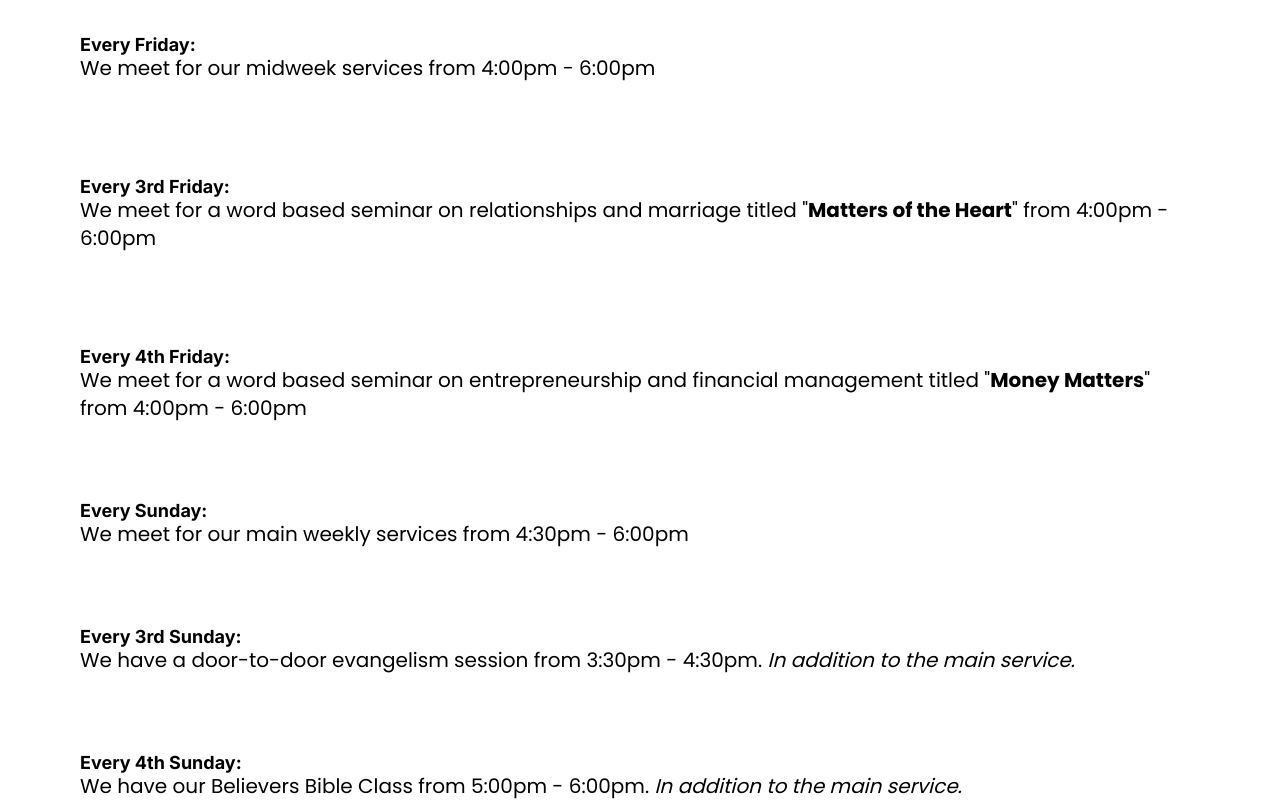
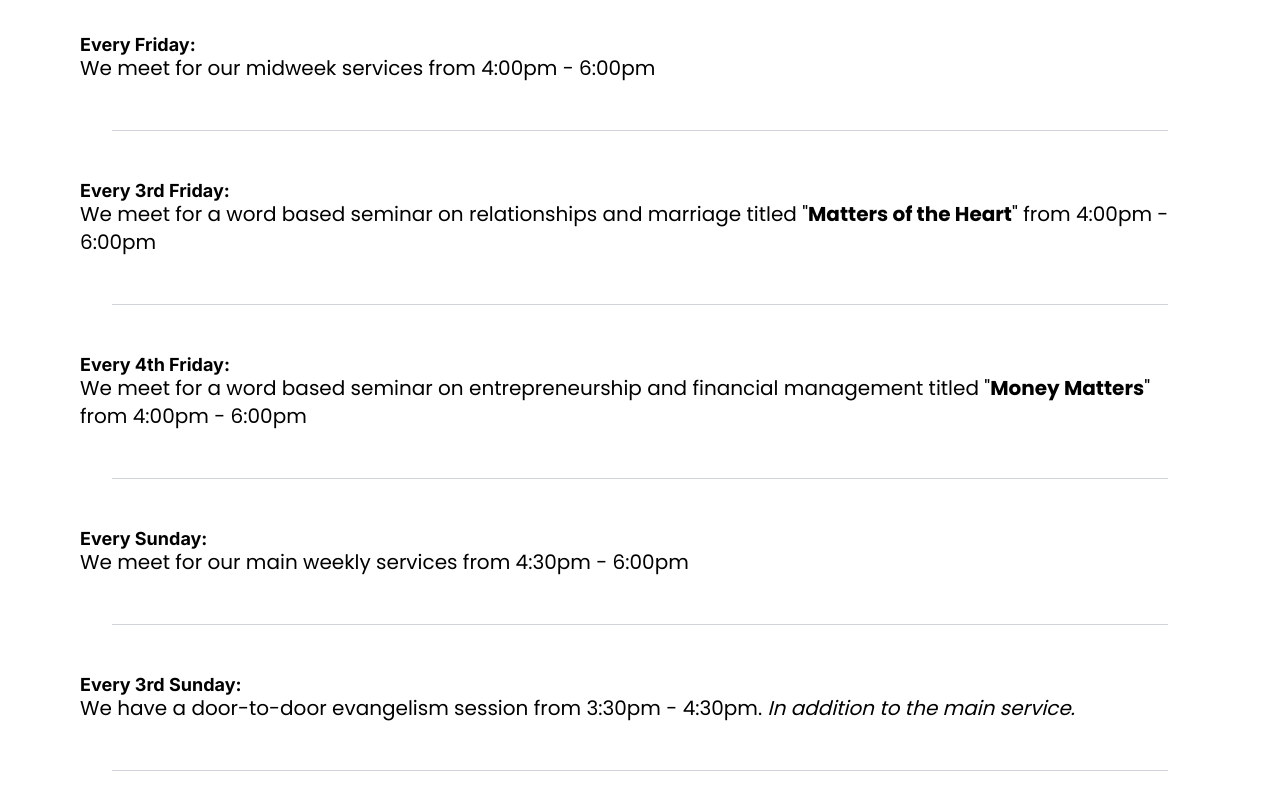
Before and after one commit to Ola4606/tsc-agugu, a React (Create React App) app: page /services in a window 1280 px wide. Shown: the part 800-1601 px from the top of the page. Built offline with nearby package versions, Linux system fonts and the light colour scheme.

Commit message:
Added a divider between the services

```diff
--- /dev/null
+++ b/src/components/cServices/Divider.tsx
@@ -0,0 +1,11 @@
+import React from 'react'
+
+function Divider() {
+
+    return (
+        <div className=" bg-transparent h-1 border-t-[1px] border-t-gray-300 my-7 md:my-12 mx-6 md:mx-8"></div>
+    );
+
+}
+
+export default Divider
--- a/src/components/cServices/Services.tsx
+++ b/src/components/cServices/Services.tsx
@@ -1,6 +1,7 @@
-import React, {memo} from "react";
+import React, { memo } from "react";
 import ServiceImage from "../../images/services.png";
 import ServiceImageSm from "../../images/services-sm.png";
+import Divider from "./Divider";
 
 function Services() {
   return (
@@ -42,7 +43,9 @@ function Services() {
         </p> */}
       </div>
 
-      <div className="mt-14 md:mt-24 text-center">
+      <Divider />
+
+      <div className="text-center">
         <p className="font-bold font-title text-lg leading-none text-start">
           Every 3rd Friday:
         </p>
@@ -57,7 +60,9 @@ function Services() {
         </p> */}
       </div>
 
-      <div className="mt-14 md:mt-24 text-center">
+      <Divider />
+
+      <div className="text-center">
         <p className="font-bold font-title text-lg leading-none text-start">
           Every 4th Friday:
         </p>
@@ -72,7 +77,9 @@ function Services() {
         </p> */}
       </div>
 
-      <div className="mt-10 md:mt-20 text-center">
+      <Divider />
+
+      <div className="text-center">
         <p className="font-bold font-title text-lg leading-none text-start">
           Every Sunday:
         </p>
@@ -85,7 +92,9 @@ function Services() {
         </p> */}
       </div>
 
-      <div className="mt-10 md:mt-20 text-center">
+      <Divider />
+
+      <div className="text-center">
         <p className="font-bold font-title text-lg leading-none text-start">
           Every 3rd Sunday:
         </p>
@@ -98,6 +107,8 @@ function Services() {
           Upcoming:
         </p> */}
       </div>
+
+      <Divider />
 
       <div className="mt-10 md:mt-20 text-center">
         <p className="font-bold font-title text-lg leading-none text-start">
--- a/src/index.css
+++ b/src/index.css
@@ -561,6 +561,21 @@ video {
   margin-bottom: 1.5rem;
 }
 
+.my-7{
+  margin-top: 1.75rem;
+  margin-bottom: 1.75rem;
+}
+
+.mx-8{
+  margin-left: 2rem;
+  margin-right: 2rem;
+}
+
+.mx-6{
+  margin-left: 1.5rem;
+  margin-right: 1.5rem;
+}
+
 .mt-10{
   margin-top: 2.5rem;
 }
@@ -613,6 +628,10 @@ video {
   margin-bottom: 1rem;
 }
 
+.mb-1{
+  margin-bottom: 0.25rem;
+}
+
 .flex{
   display: flex;
 }
@@ -627,6 +646,10 @@ video {
 
 .h-\[70px\]{
   height: 70px;
+}
+
+.h-1{
+  height: 0.25rem;
 }
 
 .min-h-\[100vh\]{
@@ -685,6 +708,20 @@ video {
   border-radius: 0.375rem;
 }
 
+.border-t-\[1px\]{
+  border-top-width: 1px;
+}
+
+.border-t-gray-400{
+  --tw-border-opacity: 1;
+  border-top-color: rgb(156 163 175 / var(--tw-border-opacity));
+}
+
+.border-t-gray-300{
+  --tw-border-opacity: 1;
+  border-top-color: rgb(209 213 219 / var(--tw-border-opacity));
+}
+
 .bg-white{
   --tw-bg-opacity: 1;
   background-color: rgb(255 255 255 / var(--tw-bg-opacity));
@@ -693,6 +730,10 @@ video {
 .bg-red-600{
   --tw-bg-opacity: 1;
   background-color: rgb(220 38 38 / var(--tw-bg-opacity));
+}
+
+.bg-transparent{
+  background-color: transparent;
 }
 
 .bg-\[length\:100\%_auto\]{
@@ -730,6 +771,11 @@ video {
 .px-2{
   padding-left: 0.5rem;
   padding-right: 0.5rem;
+}
+
+.px-8{
+  padding-left: 2rem;
+  padding-right: 2rem;
 }
 
 .pt-10{
@@ -952,6 +998,11 @@ video {
     margin-bottom: 3rem;
   }
 
+  .md\:mx-8{
+    margin-left: 2rem;
+    margin-right: 2rem;
+  }
+
   .md\:mt-0{
     margin-top: 0px;
   }
@@ -1101,28 +1152,12 @@ video {
     margin-top: 2rem;
   }
 
+  .lg\:mr-8{
+    margin-right: 2rem;
+  }
+
   .lg\:mt-0{
     margin-top: 0px;
-  }
-
-  .lg\:ml-12{
-    margin-left: 3rem;
-  }
-
-  .lg\:mr-12{
-    margin-right: 3rem;
-  }
-
-  .lg\:mr-24{
-    margin-right: 6rem;
-  }
-
-  .lg\:ml-24{
-    margin-left: 6rem;
-  }
-
-  .lg\:mr-8{
-    margin-right: 2rem;
   }
 
   .lg\:ml-8{
@@ -1133,8 +1168,8 @@ video {
     height: 370px;
   }
 
-  .lg\:max-w-\[600px\]{
-    max-width: 600px;
+  .lg\:max-w-\[570px\]{
+    max-width: 570px;
   }
 
   .lg\:max-w-\[850px\]{
@@ -1143,10 +1178,6 @@ video {
 
   .lg\:max-w-\[650px\]{
     max-width: 650px;
-  }
-
-  .lg\:max-w-\[570px\]{
-    max-width: 570px;
   }
 
   .lg\:flex-row{
```
